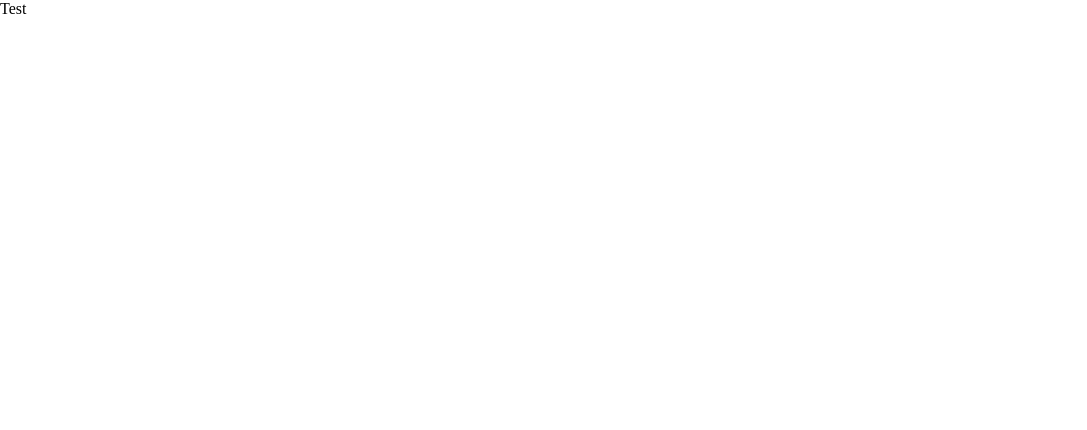
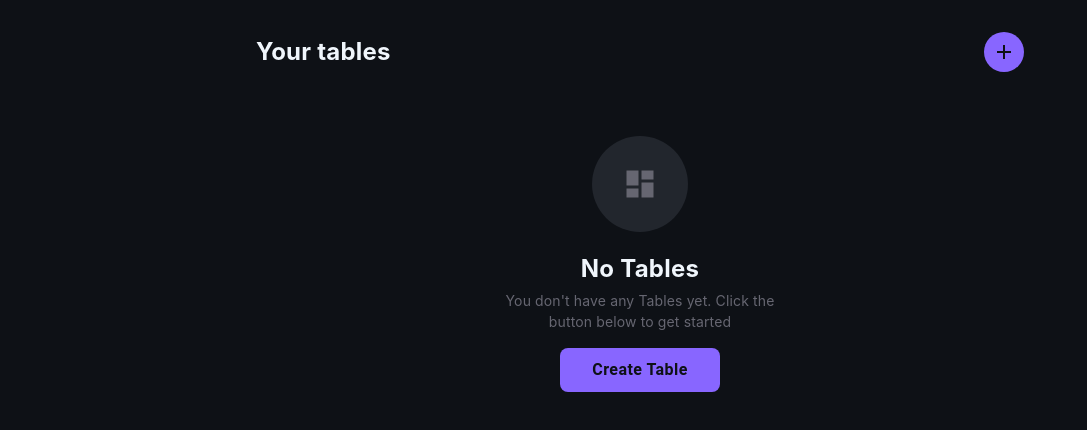
Before and after one commit to kyrylolvov/erectus, a React (Vite) app: page / in a window 1280 px wide. Shown: the top 430 px of the page, without its empty margins (0-1087 px from the left). Built offline with nearby package versions, Linux system fonts and the light colour scheme.

Commit message:
ADDED: - Button component - EmptyContainer component - Started to work on main page

```diff
--- a/package.json
+++ b/package.json
@@ -9,10 +9,16 @@
     "preview": "vite preview"
   },
   "dependencies": {
+    "@emotion/react": "^11.10.5",
+    "@emotion/styled": "^11.10.5",
+    "@mui/icons-material": "^5.11.0",
+    "@mui/material": "^5.11.7",
     "react": "^18.2.0",
     "react-dom": "^18.2.0"
   },
   "devDependencies": {
+    "@emotion/babel-plugin": "^11.10.5",
+    "@emotion/babel-preset-css-prop": "^11.10.0",
     "@types/react": "^18.0.26",
     "@types/react-dom": "^18.0.9",
     "@typescript-eslint/eslint-plugin": "^5.13.0",
--- /dev/null
+++ b/src/components/Button/css.ts
@@ -0,0 +1,14 @@
+export const button: CSSWithTheme = () => ({
+  background: 'var(--cta-button-color)',
+  transition: 'all 0.2s ease-in-out',
+  color: 'var(--main-bg-color)',
+  padding: '8px 32px',
+  textTransform: 'none',
+  fontWeight: 'bold !important',
+  fontSize: '16px',
+  borderRadius: '8px',
+
+  ':hover': {
+    background: 'var(--cta-button-hover-color)',
+  },
+});
--- /dev/null
+++ b/src/components/Button/index.tsx
@@ -0,0 +1,16 @@
+import React from 'react';
+import * as mui from '@mui/material';
+import * as css from './css';
+
+interface ButtonProps {
+  text: string;
+  sx?: mui.SxProps<mui.Theme> | undefined;
+}
+
+const Button: React.FC<ButtonProps> = ({ text, sx }) => (
+  <mui.Button css={css.button} sx={sx}>
+    {text}
+  </mui.Button>
+);
+
+export default Button;
--- /dev/null
+++ b/src/components/EmptyContainer/css.ts
@@ -0,0 +1,36 @@
+export const emptyContainer: CSSWithTheme = () => ({
+  marginTop: '64px',
+  display: 'flex',
+  flexDirection: 'column',
+  alignItems: 'center',
+
+  '.MuiTypography-subtitle1': {
+    marginTop: '16px',
+    fontWeight: 'bold',
+    fontSize: '24px',
+  },
+
+  '.MuiTypography-body1': {
+    width: '300px',
+    textAlign: 'center',
+    fontSize: '14px',
+    fontWeight: 'semid-bold',
+    color: 'var(--secondary-text-color)',
+  },
+});
+
+export const cubeIconContainer: CSSWithTheme = () => ({
+  background: 'var(--secondary-bg-color)',
+  borderRadius: '50%',
+  height: '96px',
+  width: '96px',
+  display: 'flex',
+  alignItems: 'center',
+  justifyContent: 'center',
+
+  svg: {
+    height: '36px',
+    width: '36px',
+    color: 'var(--secondary-text-color)',
+  },
+});
--- /dev/null
+++ b/src/components/EmptyContainer/index.tsx
@@ -0,0 +1,20 @@
+import React from 'react';
+import * as mui from '@mui/material';
+import * as muiIcons from '@mui/icons-material';
+import * as css from './css';
+import Button from '../Button';
+
+const EmptyContainer: React.FC = () => (
+  <mui.Box css={css.emptyContainer}>
+    <mui.Box css={css.cubeIconContainer}>
+      <muiIcons.Dashboard />
+    </mui.Box>
+    <mui.Typography variant="subtitle1">No Tables</mui.Typography>
+    <mui.Typography variant="body1">
+      You don&apos;t have any Tables yet. Click the button below to get started
+    </mui.Typography>
+    <Button text="Create Table" sx={{ marginTop: '16px' }} />
+  </mui.Box>
+);
+
+export default EmptyContainer;
--- a/src/index.css
+++ b/src/index.css
@@ -1,5 +1,12 @@
 :root {
-  --main-text-color: #262626;
+  --main-bg-color: #0e1116;
+  --secondary-bg-color: #22262d;
+
+  --light-text-color: #f0f6fc;
+  --secondary-text-color: #666671;
+
+  --cta-button-color: #8866ff;
+  --cta-button-hover-color: #a28df8;
 }
 
 html {
@@ -14,16 +21,10 @@ html {
 
 body {
   margin: 0;
+  background: var(--main-bg-color);
+  color: var(--light-text-color);
 }
 
-h1 {
-  font-family: 'Termina';
-  color: var(--main-text-color);
-  margin: 0;
+.MuiTypography-root {
+  font-family: 'Inter' !important;
 }
-
-p {
-  font-family: 'Futura PT';
-  color: var(--main-text-color);
-  margin: 0;
-}
--- a/src/index.tsx
+++ b/src/index.tsx
@@ -1,6 +1,5 @@
 import React from 'react';
 import ReactDOM from 'react-dom/client';
-import { BrowserRouter } from 'react-router-dom';
 
 import App from './App';
 
@@ -8,8 +7,6 @@ import './index.css';
 
 ReactDOM.createRoot(document.getElementById('root') as HTMLElement).render(
   <React.StrictMode>
-    <BrowserRouter>
-      <App />
-    </BrowserRouter>
+    <App />
   </React.StrictMode>
 );
--- /dev/null
+++ b/src/pages/Main/css.ts
@@ -0,0 +1,64 @@
+export const container: CSSWithTheme = () => ({
+  padding: '32px 0',
+  height: '100vh',
+  maxWidth: '768px',
+  margin: '0 auto',
+});
+
+export const header: CSSWithTheme = () => ({
+  display: 'flex',
+  justifyContent: 'space-between',
+  alignItems: 'center',
+});
+
+export const title: CSSWithTheme = () => ({
+  fontSize: '24px',
+  fontWeight: 'bold',
+});
+
+export const addButton: CSSWithTheme = () => ({
+  background: 'var(--cta-button-color)',
+  transition: 'all 0.2s ease-in-out',
+  color: 'var(--main-bg-color)',
+
+  ':hover': {
+    background: 'var(--cta-button-hover-color)',
+  },
+});
+
+export const emptyContainer: CSSWithTheme = () => ({
+  marginTop: '64px',
+  display: 'flex',
+  flexDirection: 'column',
+  alignItems: 'center',
+
+  '.MuiTypography-subtitle1': {
+    marginTop: '16px',
+    fontWeight: 'bold',
+    fontSize: '24px',
+  },
+
+  '.MuiTypography-body1': {
+    width: '300px',
+    textAlign: 'center',
+    fontSize: '14px',
+    fontWeight: 'semid-bold',
+    color: 'var(--secondary-text-color)',
+  },
+});
+
+export const cubeIconContainer: CSSWithTheme = () => ({
+  background: 'var(--secondary-bg-color)',
+  borderRadius: '50%',
+  height: '96px',
+  width: '96px',
+  display: 'flex',
+  alignItems: 'center',
+  justifyContent: 'center',
+
+  svg: {
+    height: '36px',
+    width: '36px',
+    color: 'var(--secondary-text-color)',
+  },
+});
--- a/src/pages/Main/index.tsx
+++ b/src/pages/Main/index.tsx
@@ -1,5 +1,24 @@
 import React from 'react';
+import * as mui from '@mui/material';
+import * as muiIcons from '@mui/icons-material';
+import * as css from './css';
+import EmptyContainer from '../../components/EmptyContainer';
 
-const Main = () => <>Test</>;
+const Main: React.FC = () => {
+  console.log('page');
+
+  return (
+    <mui.Box css={css.container}>
+      <mui.Box css={css.header}>
+        <mui.Typography css={css.title}>Your tables</mui.Typography>
+        <mui.IconButton css={css.addButton}>
+          <muiIcons.Add />
+        </mui.IconButton>
+      </mui.Box>
+
+      <EmptyContainer />
+    </mui.Box>
+  );
+};
 
 export default Main;
--- a/vite.config.ts
+++ b/vite.config.ts
@@ -3,7 +3,14 @@ import react from '@vitejs/plugin-react';
 
 // https://vitejs.dev/config/
 export default defineConfig({
-  plugins: [react()],
+  plugins: [
+    react({
+      jsxImportSource: '@emotion/react',
+      babel: {
+        plugins: ['@emotion/babel-plugin'],
+      },
+    }),
+  ],
   server: {
     host: true,
     port: 3000,
```
Also changed, not shown: 1 other file (tests, documents, lock files or other folders).
